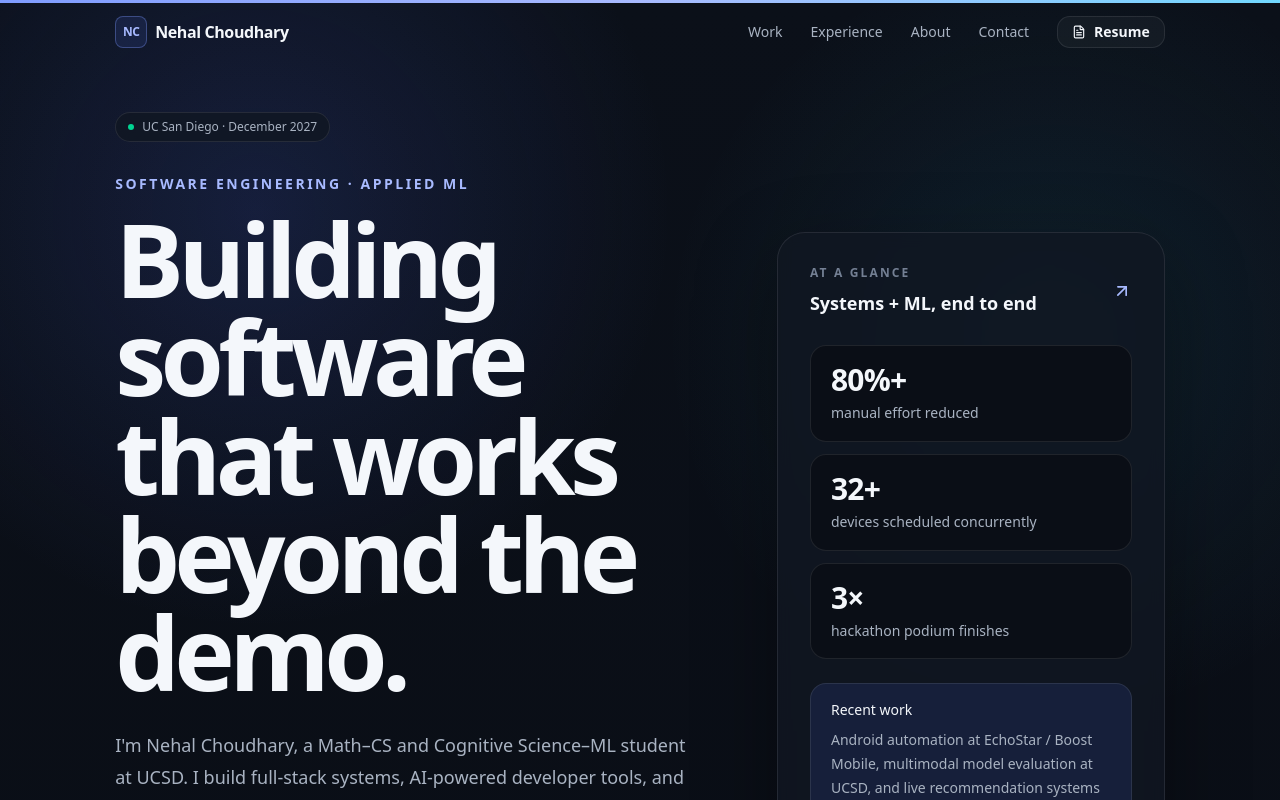
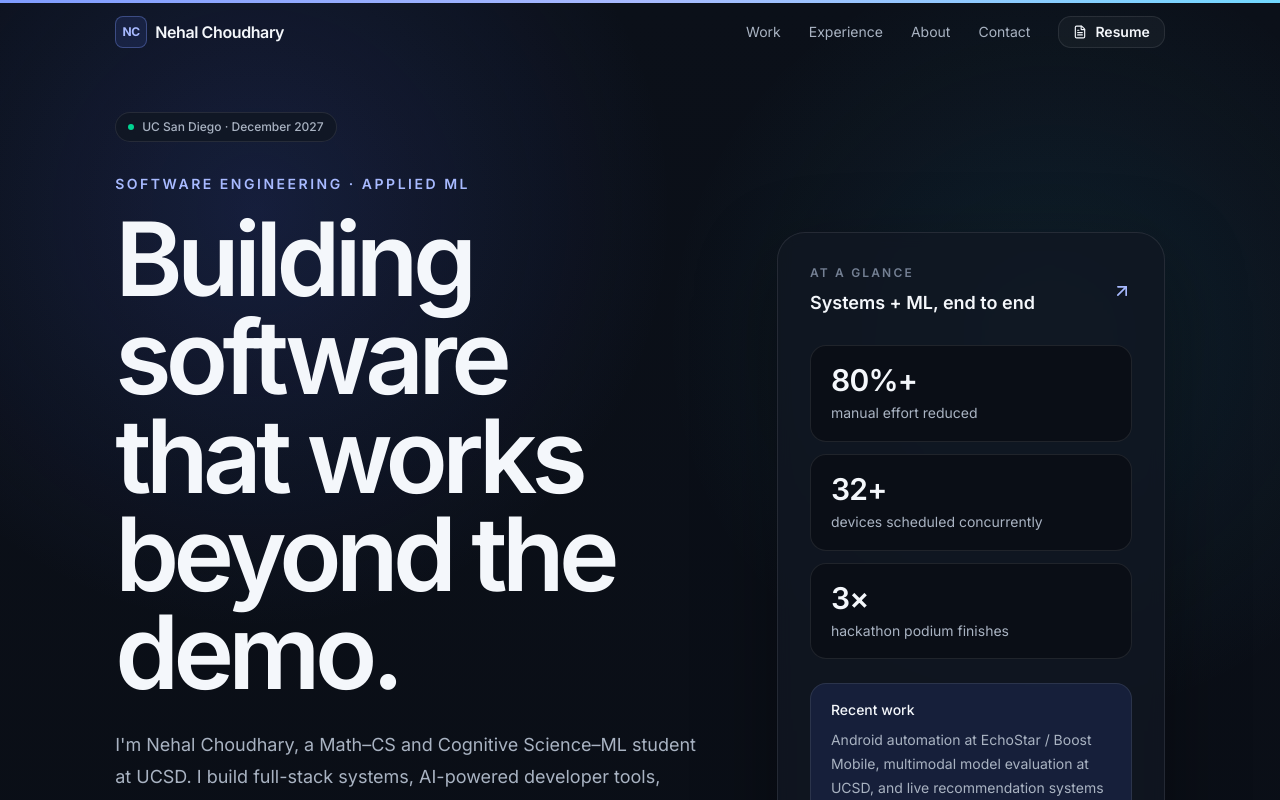
Before and after one commit to ncdev06/nehal-choudhary, a Next.js app: page / in a window 1280 px wide. Shown: the top 800 px of the page. Built offline with nearby package versions, Linux system fonts and the light colour scheme.

Commit message:
Polish portfolio metadata and typography

```diff
--- a/src/app/layout.tsx
+++ b/src/app/layout.tsx
@@ -1,16 +1,12 @@
 import type { Metadata } from "next";
-import { Fraunces, JetBrains_Mono, Sora } from "next/font/google";
-import { MouseGlow, ScrollProgress } from "@/components/Effects";
+import type { ReactNode } from "react";
+import { Inter, JetBrains_Mono } from "next/font/google";
+import { ScrollProgress } from "@/components/Effects";
 import { Nav } from "@/components/Nav";
 import "./globals.css";
 
-const fraunces = Fraunces({
-  variable: "--font-fraunces",
-  subsets: ["latin"],
-});
-
-const sora = Sora({
-  variable: "--font-sora",
+const inter = Inter({
+  variable: "--font-inter",
   subsets: ["latin"],
 });
 
@@ -21,29 +17,24 @@
 
 export const metadata: Metadata = {
   title: {
-    default: "Nehal Choudhary — Software & ML",
+    default: "Nehal Choudhary · Software Engineer & Applied ML",
     template: "%s · Nehal Choudhary",
   },
   description:
-    "Portfolio of Nehal Choudhary — UCSD Math-CS & CogSci-ML student building full-stack systems and machine learning products.",
+    "Nehal Choudhary is a UC San Diego Math–CS and Cognitive Science–ML student building reliable software systems, AI-powered developer tools, and applied machine-learning products.",
   openGraph: {
-    title: "Nehal Choudhary — Software & ML",
+    title: "Nehal Choudhary · Software Engineer & Applied ML",
     description:
-      "Full-stack systems, LLM tooling, and applied ML — projects, experience, and resumes.",
+      "Selected software engineering and applied ML work, experience, and projects.",
     type: "website",
   },
 };
 
-export default function RootLayout({ children }: LayoutProps<"/">) {
+export default function RootLayout({ children }: Readonly<{ children: ReactNode }>) {
   return (
-    <html
-      lang="en"
-      className={`${fraunces.variable} ${sora.variable} ${jetbrains.variable} h-full antialiased`}
-    >
-      <body className="relative min-h-full flex flex-col font-sans text-ink">
-        <div className="noise" aria-hidden />
+    <html lang="en" className={`${inter.variable} ${jetbrains.variable} h-full antialiased`}>
+      <body className="relative flex min-h-full flex-col font-sans text-ink">
         <ScrollProgress />
-        <MouseGlow />
         <Nav />
         <main className="flex-1">{children}</main>
       </body>
```
